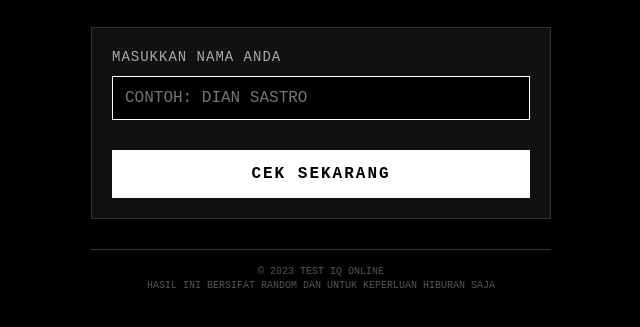
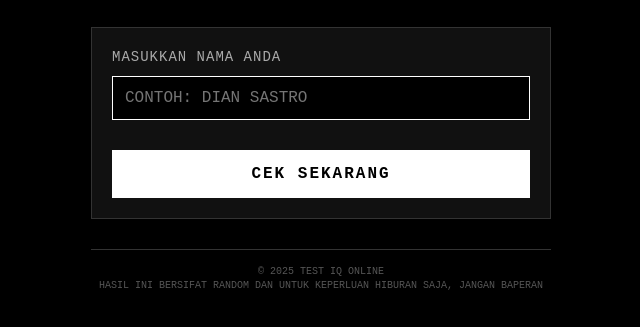
Before and after one commit to NaraToMajid/tes-iq, a plain HTML site: page index.html in a window 1280 px wide. Shown: the part 121-448 px from the top of the page, without its empty margins (319-959 px from the left). Drawn offline with Linux system fonts and the light colour scheme.

Commit message:
Update index.html

```diff
--- a/index.html
+++ b/index.html
@@ -24,8 +24,8 @@
         <div class="notice">*Hasil ini berdasarkan algoritma pengukuran IQ yang telah divalidasi</div>
     </div>
     <div class="footer">
-        <div>© 2023 TEST IQ ONLINE</div>
-        <div>HASIL INI BERSIFAT RANDOM DAN UNTUK KEPERLUAN HIBURAN SAJA</div>
+        <div>© 2025 TEST IQ ONLINE</div>
+        <div>HASIL INI BERSIFAT RANDOM DAN UNTUK KEPERLUAN HIBURAN SAJA, JANGAN BAPERAN</div>
     </div>
 </div>
 <script>
```
